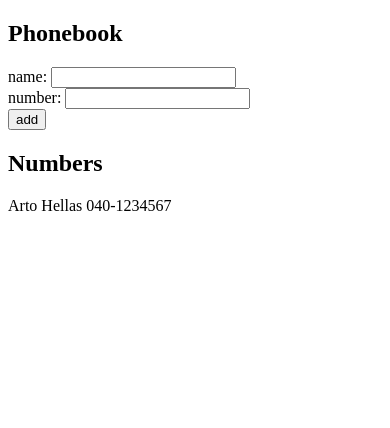
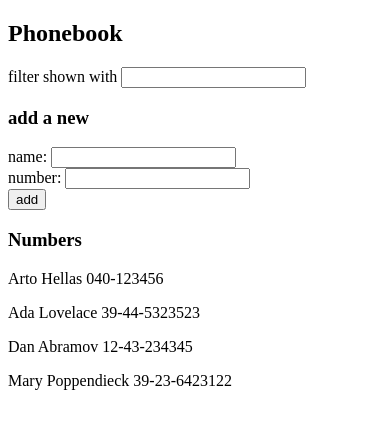
Before and after one commit to arkadx13/fullstack-open, a React (Vite) app in the folder part2/phonebook/: page / in a window 390 px wide. Shown: the top 428 px of the page. Built offline with nearby package versions, Linux system fonts and the light colour scheme.

Commit message:
phonebook 2.9 done

```diff
--- a/part2/phonebook/src/App.jsx
+++ b/part2/phonebook/src/App.jsx
@@ -10,10 +10,16 @@ const Contact = ({ person }) => {
 
 const App = () => {
 	const [persons, setPersons] = useState([
-		{ name: "Arto Hellas", number: "040-1234567" },
+		{ name: "Arto Hellas", number: "040-123456", id: 1 },
+		{ name: "Ada Lovelace", number: "39-44-5323523", id: 2 },
+		{ name: "Dan Abramov", number: "12-43-234345", id: 3 },
+		{ name: "Mary Poppendieck", number: "39-23-6423122", id: 4 },
 	]);
 	const [newName, setNewName] = useState("");
 	const [newNumber, setNewNumber] = useState("");
+	const [keyword, setKeyword] = useState("");
+	const [filteredPersons, setFilteredPersons] = useState([]);
+	const personsToShow = keyword === "" ? persons : filteredPersons;
 
 	const handleAddContact = (event) => {
 		event.preventDefault();
@@ -31,6 +37,7 @@ const App = () => {
 			const newPerson = {
 				name: newName,
 				number: newNumber,
+				id: persons.length + 1,
 			};
 
 			setPersons(persons.concat(newPerson));
@@ -39,9 +46,25 @@ const App = () => {
 		}
 	};
 
+	const handleFilter = (event) => {
+		const search = event.target.value.toLowerCase();
+		const filtered = persons.filter((person) =>
+			person.name.toLowerCase().includes(search)
+		);
+
+		setKeyword(event.target.value);
+		setFilteredPersons(filtered);
+	};
+
+	// const filteredPersons =
 	return (
 		<div>
 			<h2>Phonebook</h2>
+			<div>
+				filter shown with{" "}
+				<input value={keyword} onChange={handleFilter} />
+			</div>
+			<h3>add a new</h3>
 			<form onSubmit={handleAddContact}>
 				<div>
 					name:{" "}
@@ -61,8 +84,8 @@ const App = () => {
 					<button type="submit">add</button>
 				</div>
 			</form>
-			<h2>Numbers</h2>
-			{persons.map((person) => (
+			<h3>Numbers</h3>
+			{personsToShow.map((person) => (
 				<Contact key={person.name} person={person} />
 			))}
 		</div>
```
